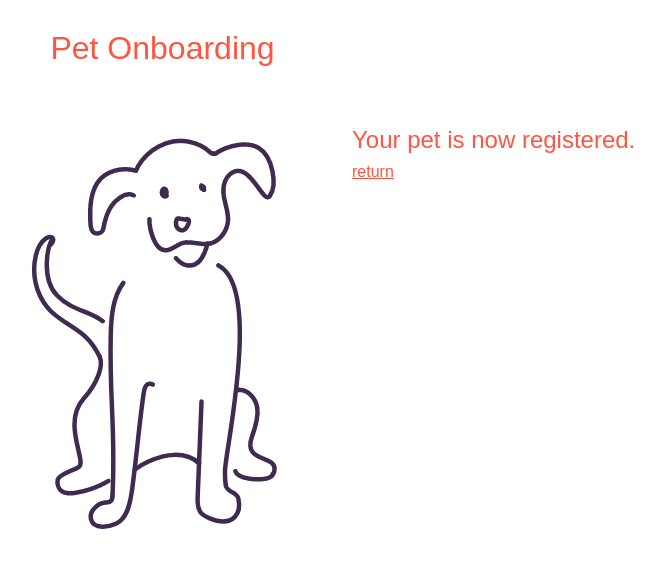
After one commit to thekthuser/pet_onboarding, a Flask app: template onboarding/templates/registered.html in a window 1280 px wide. The commit adds this page. Shown: the top 584 px of the page, without its empty margins (27-691 px from the left). Run offline with Flask 2, Linux system fonts and the light colour scheme; the template is opened without the code that fills it, so the values that code supplies are empty; parts of the project's set-up code (start-up, migrations or seed data) failed here and were passed over.

Commit message:
registered.html

```diff
--- a/onboarding/services/web.py
+++ b/onboarding/services/web.py
@@ -13,7 +13,7 @@ def register_web_endpoint(app):
       if existing:
         for e in existing:
           if e.pet_name == form.pet_name.data:
-            return u'This pet has already been registered.'
+            return render_template(u'registered.html', previously_registered = True)
       if form.food_types.data:
         form.food_types.data = ','.join(form.food_types.data)
       else:
@@ -21,7 +21,7 @@ def register_web_endpoint(app):
       form.populate_obj(profile)
       db.session.add(profile)
       db.session.commit()
-      return u'OK'
+      return render_template(u'registered.html', previously_registered = False)
     return render_template(u'profile_index.html', form=form)
 
   @app.route(u'/view_profiles')
--- a/onboarding/static/css/base.css
+++ b/onboarding/static/css/base.css
@@ -43,3 +43,7 @@ td, th {
 #profiles-view td {
   padding-left: 1em;
 }
+
+a {
+  color: #FF5543;
+}
--- /dev/null
+++ b/onboarding/templates/registered.html
@@ -0,0 +1,11 @@
+{% extends 'base.html' %}
+{% block body %}
+<div id='body'>
+  {% if previously_registered %}
+  <h2>This pet has already been registered.</h2>
+  {% else %}
+  <h2>Your pet is now registered.</h2>
+  {% endif %}
+  <a href="{{ url_for('index') }}">return</a>
+</div>
+{% endblock %}
```
